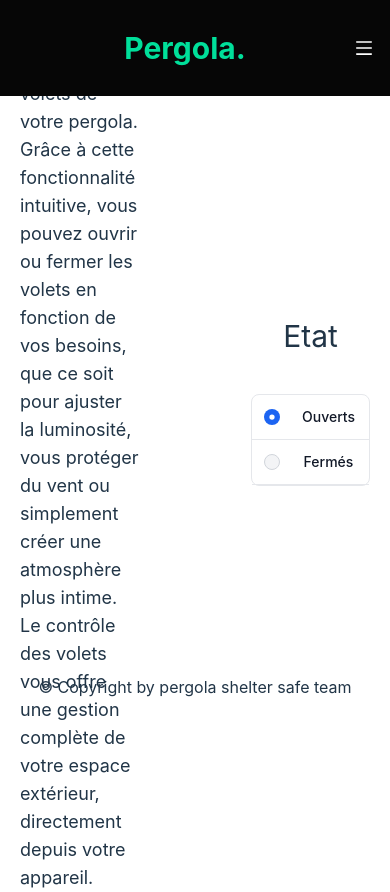
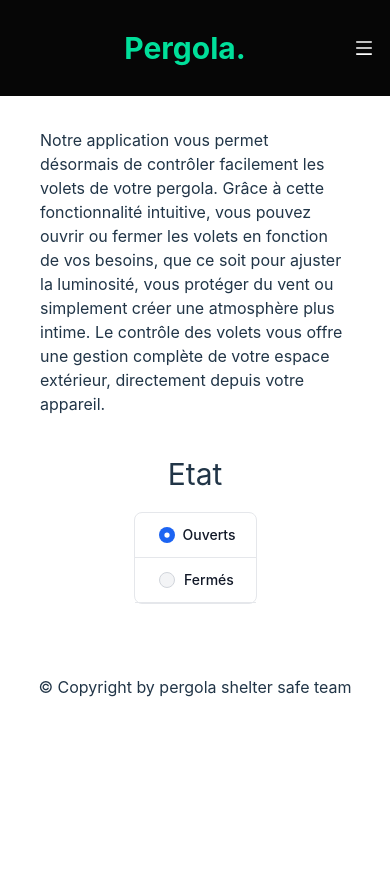
Before and after one commit to Nick-Kevin/Pergola-shelter-safe-web-app, a React (Vite) app: page /Pergola-shelter-safe-web-app/volets in a window 390 px wide. After the commit the page ends 844 px from the top, so only its background shows below. Built offline with nearby package versions, Linux system fonts and the light colour scheme.

Commit message:
update : shutter page for smartphone device

```diff
--- a/src/pages/Volets.jsx
+++ b/src/pages/Volets.jsx
@@ -5,8 +5,8 @@ function Volets() {
     return (
         <div>
             <Navbar />
-            <section className="pt-32 px-5 md:px-32 flex items-center gap-28 h-[80vh]">
-                <p className="w-1/2 text-start text-lg">
+            <section className="pt-32 px-10 md:px-32 flex flex-col md:flex-row items-center gap-10 md:gap-28 min-h-[80vh]">
+                <p className="md:w-1/2 text-start lg:text-lg">
                 Notre application vous permet désormais de contrôler facilement
                 les volets de votre pergola. Grâce à cette fonctionnalité intuitive,
                 vous pouvez ouvrir ou fermer les volets en fonction de vos besoins,
@@ -15,16 +15,16 @@ function Volets() {
                 Le contrôle des volets vous offre une gestion complète de votre espace extérieur,
                 directement depuis votre appareil.
                 </p>
-                <div className="w-1/2 flex flex-col gap-10">
+                <div className="md:w-1/2 flex flex-col gap-5 md:gap-10">
                     <h2 className="text-3xl">Etat</h2>
                     <ul className="items-center w-full text-sm font-medium text-gray-900 bg-white border border-gray-200 rounded-lg sm:flex dark:bg-gray-700 dark:border-gray-600 dark:text-white">
-                        <li className="w-full border-b border-gray-200 sm:border-b-0 sm:border-r dark:border-gray-600">
+                        <li className="w-full border-b pr-5 md:pr-0 pl-3 md:pl-0 border-gray-200 sm:border-b-0 sm:border-r dark:border-gray-600">
                             <div className="flex items-center ps-3">
                                 <input id="horizontal-list-radio-license" defaultChecked type="radio" value="" name="list-radio" className="w-4 h-4 text-blue-600 bg-gray-100 border-gray-300 focus:ring-blue-500 dark:focus:ring-blue-600 dark:ring-offset-gray-700 dark:focus:ring-offset-gray-700 focus:ring-2 dark:bg-gray-600 dark:border-gray-500" />
                                 <label for="horizontal-list-radio-license" className="w-full py-3 ms-2 text-sm font-medium text-gray-900 dark:text-gray-300">Ouverts</label>
                             </div>
                         </li>
-                        <li className="w-full border-b border-gray-200 sm:border-b-0 sm:border-r dark:border-gray-600">
+                        <li className="w-full border-b pr-5 md:pr-0 pl-3 md:pl-0 border-gray-200 sm:border-b-0 sm:border-r dark:border-gray-600">
                             <div className="flex justify-around items-center ps-3">
                                 <input id="horizontal-list-radio-id" type="radio" value="" name="list-radio" className="w-4 h-4 text-blue-600 bg-gray-100 border-gray-300 focus:ring-blue-500 dark:focus:ring-blue-600 dark:ring-offset-gray-700 dark:focus:ring-offset-gray-700 focus:ring-2 dark:bg-gray-600 dark:border-gray-500" />
                                 <label for="horizontal-list-radio-id" className="w-full py-3 ms-2 text-sm font-medium text-gray-900 dark:text-gray-300">Fermés</label>
```
